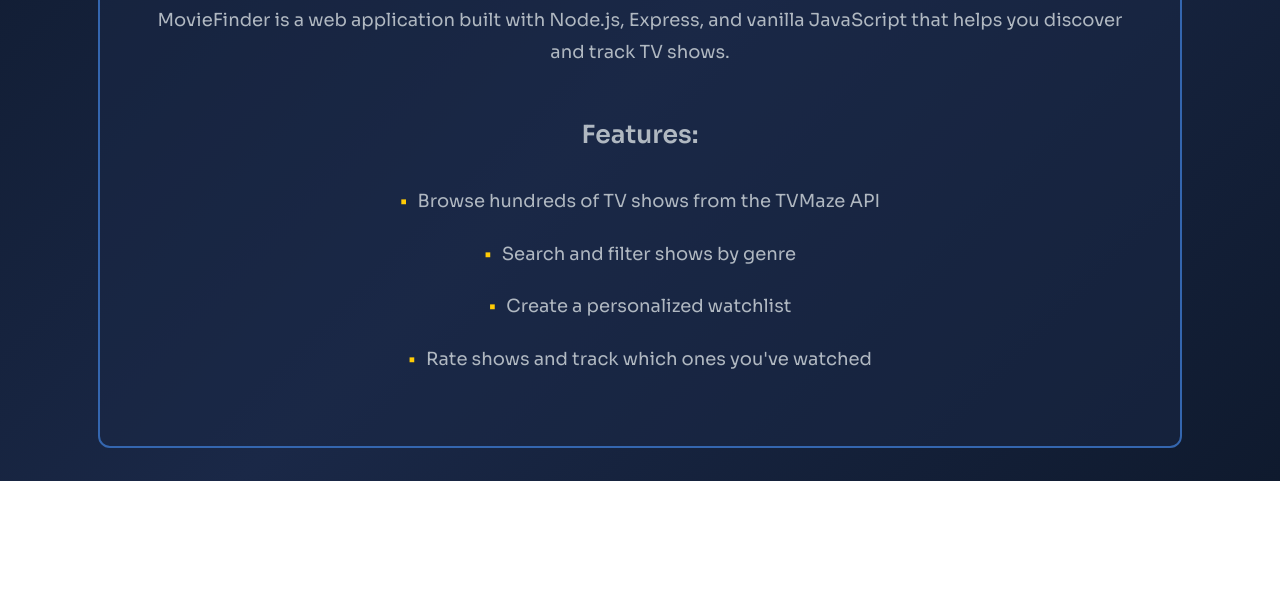
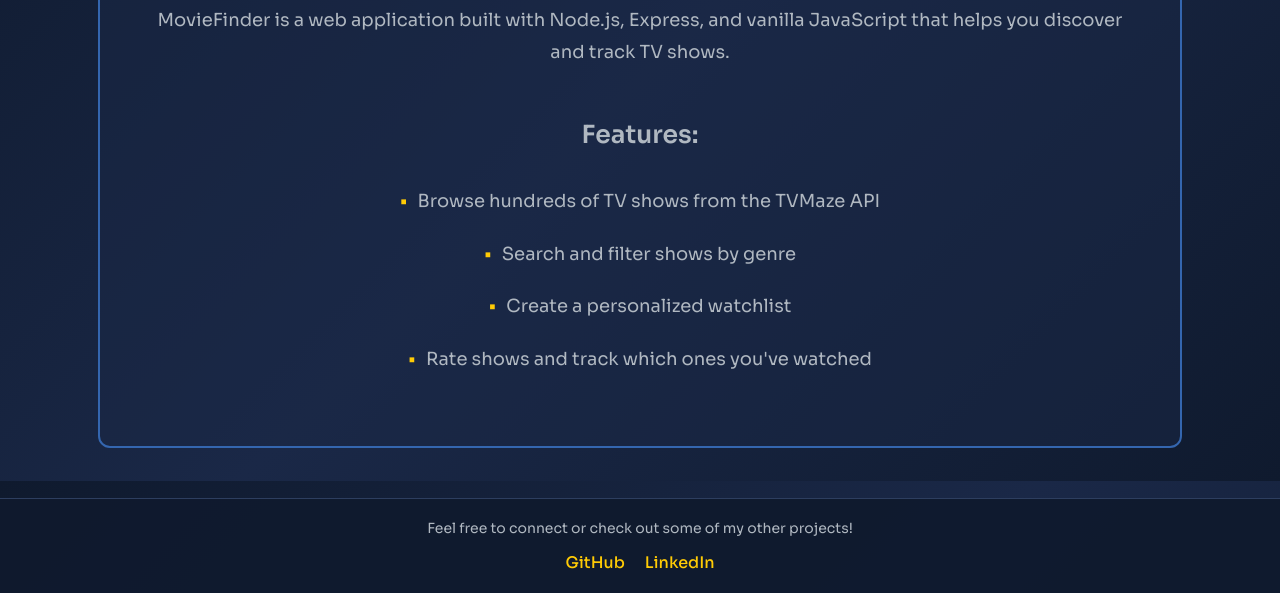
Before and after one commit to dylanlewis12/SBA318, a website: page public/views/about.html in a window 1280 px wide. Shown: the part 319-912 px from the top of the page. Before the commit the page ends 800 px from the top, so only its background shows below. Drawn offline with Linux system fonts and the light colour scheme.

Commit message:
Finished about me page

```diff
--- a/public/styles/about.css
+++ b/public/styles/about.css
@@ -157,3 +157,37 @@ body {
 .about-container h3 {
     font-size: 25px;
 }
+
+footer {
+    background: rgba(15, 26, 46, 0.95);
+    border-top: 1px solid var(--border-color);
+    padding: 20px;
+    text-align: center;
+    color: var(--text-secondary);
+    font-family: 'Sora', sans-serif;
+    margin-top: 40px;
+}
+
+footer p {
+    margin: 0;
+    font-size: 14px;
+}
+
+.footer-links {
+    margin-top: 15px;
+    display: flex;
+    gap: 20px;
+    justify-content: center;
+}
+
+.footer-links a {
+    color: #FFCB05;
+    text-decoration: none;
+    font-weight: 500;
+    transition: all 0.3s ease;
+}
+
+.footer-links a:hover {
+    color: #FFD700;
+    transform: scale(1.1);
+}
--- a/public/views/about.html
+++ b/public/views/about.html
@@ -12,7 +12,7 @@
 <body>
     <nav id="navbar">
         <ul>
-            <li id="title" style="color: #FFCB05;"><a href="/">🎬 MovieFinder</a></li>
+            <li><a href="/" style="color: #FFCB05;">🎬MovieFinder</a></li>
             <li><a href="/#catalog">Catalog</a></li>
             <li><a href="/watchlist">Watch List</a></li>
             <li><a href="/about">About</a></li>
@@ -30,5 +30,13 @@
             <li>Rate shows and track which ones you've watched</li>
         </ul>
     </div>
+
+    <footer id="footer">
+        <p>Feel free to connect or check out some of my other projects!</p>
+        <div class="footer-links">
+            <a href="https://github.com/dylanlewis12" target="_blank">GitHub</a>
+            <a href="https://linkedin.com/in/yourusername" target="_blank">LinkedIn</a>
+        </div>
+    </footer>
 </body>
 </html>
```
Also changed, not shown: public/views/watchlist.html (+1 -1 lines).
